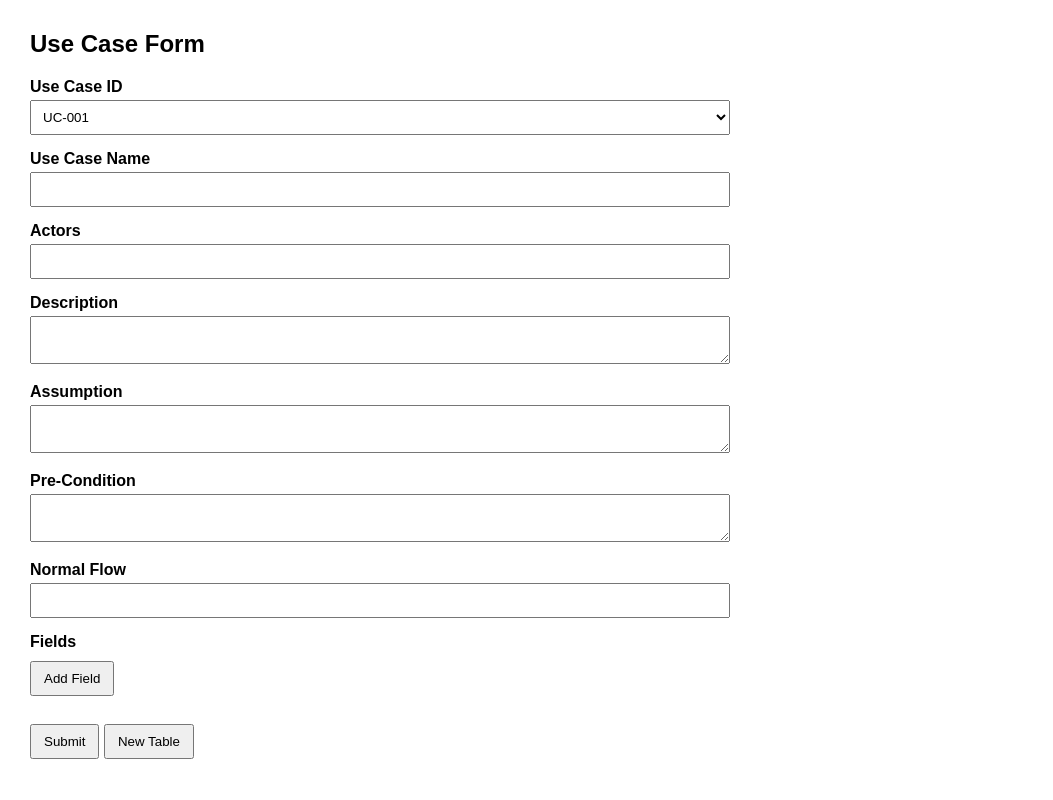
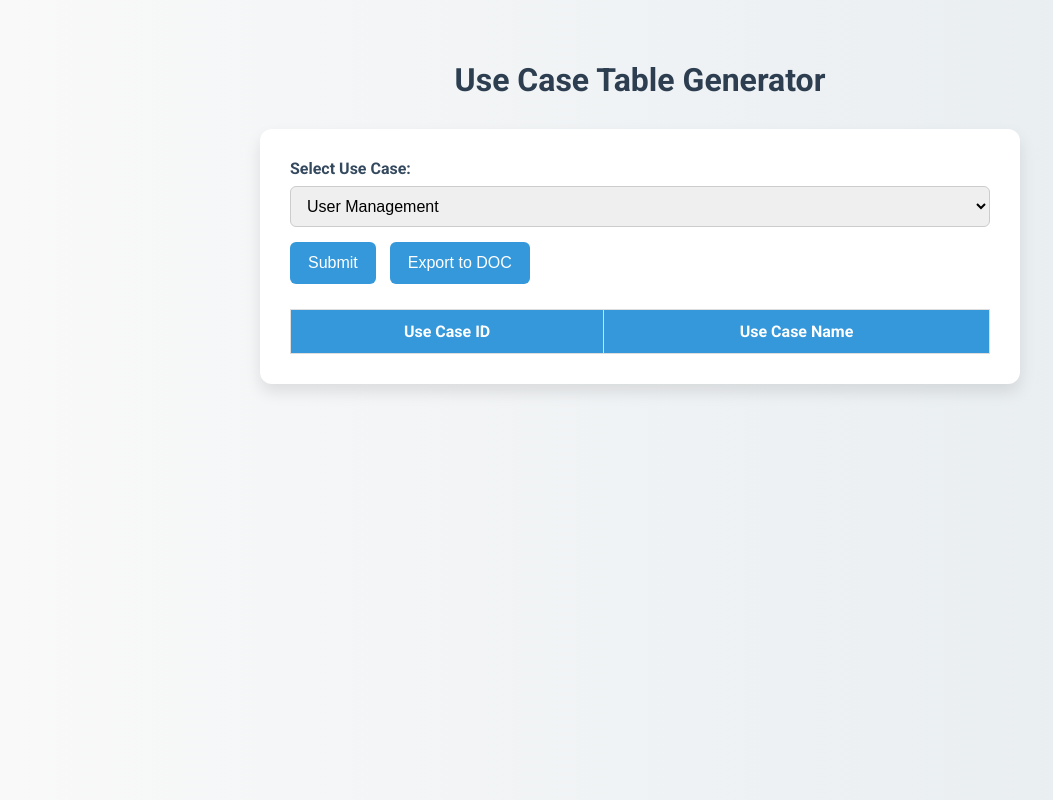
Before and after one commit to kapoorshikhar/BA, a plain HTML site: page 2_MiddlePart/index5.html in a window 1280 px wide. Shown: the whole page, without its empty margins (0-1053 px from the left). Drawn offline with Linux system fonts and the light colour scheme.

Commit message:
Update index5.html

```diff
--- a/2_MiddlePart/index5.html
+++ b/2_MiddlePart/index5.html
@@ -3,241 +3,131 @@
 <head>
   <meta charset="UTF-8" />
   <meta name="viewport" content="width=device-width, initial-scale=1.0"/>
-  <title>Use Case Form</title>
+  <title>Use Case Table Generator</title>
+  <link href="https://fonts.googleapis.com/css2?family=Roboto:wght@400;700&display=swap" rel="stylesheet">
   <style>
     body {
-      font-family: Arial, sans-serif;
-      margin: 30px;
+      font-family: 'Roboto', sans-serif;
+      background: linear-gradient(to right, #f9f9f9, #e6ecf0);
+      margin: 0;
+      padding: 40px;
     }
-    form {
+
+    h1 {
+      text-align: center;
+      color: #2c3e50;
+      margin-bottom: 30px;
+    }
+
+    .container {
       max-width: 700px;
-      margin-bottom: 40px;
+      background-color: #ffffff;
+      padding: 30px;
+      margin: auto;
+      box-shadow: 0 8px 16px rgba(0, 0, 0, 0.1);
+      border-radius: 12px;
     }
+
     label {
       font-weight: bold;
-      display: block;
-      margin-top: 15px;
+      color: #34495e;
     }
-    input[type="text"],
-    select,
-    textarea {
+
+    select, input[type="text"] {
       width: 100%;
-      padding: 8px;
-      margin-top: 4px;
-      box-sizing: border-box;
+      padding: 10px 12px;
+      margin-top: 8px;
+      margin-bottom: 15px;
+      border: 1px solid #ccc;
+      border-radius: 6px;
+      font-size: 16px;
+      transition: border-color 0.3s;
     }
-    .field-group {
-      border: 1px solid #ccc;
-      padding: 10px;
-      margin-top: 10px;
+
+    select:focus, input:focus {
+      border-color: #3498db;
+      outline: none;
     }
-    .sub-fields {
-      margin-top: 10px;
-      margin-left: 20px;
+
+    button {
+      background-color: #3498db;
+      color: white;
+      padding: 12px 18px;
+      border: none;
+      border-radius: 6px;
+      cursor: pointer;
+      font-size: 16px;
+      margin-right: 10px;
+      transition: background-color 0.3s;
     }
-    .sub-fields input {
-      margin-bottom: 5px;
+
+    button:hover {
+      background-color: #2980b9;
     }
-    button {
-      margin-top: 10px;
-      padding: 8px 12px;
-    }
+
     table {
       width: 100%;
       border-collapse: collapse;
-      margin-top: 30px;
+      margin-top: 25px;
+      font-size: 16px;
     }
-    td, th {
-      border: 1px solid #ccc;
-      padding: 8px;
+
+    th, td {
+      padding: 12px 15px;
+      border: 1px solid #ddd;
+      text-align: center;
     }
+
     th {
+      background-color: #3498db;
+      color: white;
+    }
+
+    tr:nth-child(even) {
       background-color: #f2f2f2;
-      text-align: left;
     }
-    ul {
-      margin: 0;
-      padding-left: 20px;
+
+    tr:hover {
+      background-color: #f1f9ff;
     }
   </style>
 </head>
 <body>
 
-<h2>Use Case Form</h2>
-<form id="useCaseForm">
-  <label for="useCaseIdSelect">Use Case ID</label>
-  <select id="useCaseIdSelect" name="useCaseIdSelect" onchange="toggleUseCaseIdInput()">
-    <option value="UC-001">UC-001</option>
-    <option value="UC-002">UC-002</option>
-    <option value="UC-003">UC-003</option>
-    <option value="UC-004">UC-004</option>
-    <option value="UC-005">UC-005</option>
-    <option value="UC-006">UC-006</option>
-    <option value="UC-007">UC-007</option>
-    <option value="UC-008">UC-008</option>
-    <option value="UC-009">UC-009</option>
-    <option value="Other">Other</option>
-  </select>
-  <input type="text" id="customUseCaseId" name="customUseCaseId" placeholder="Enter Use Case ID" style="display:none; margin-top: 10px;" />
+  <h1>Use Case Table Generator</h1>
 
-  <label for="useCaseName">Use Case Name</label>
-  <input type="text" id="useCaseName" name="useCaseName" required />
+  <div class="container">
+    <label for="useCaseSelect">Select Use Case:</label>
+    <select id="useCaseSelect">
+      <option value="User Management">User Management</option>
+      <option value="Account Management">Account Management</option>
+      <option value="Visit Management">Visit Management</option>
+      <option value="Contact Management">Contact Management</option>
+      <option value="Opportunity Management">Opportunity Management</option>
+      <option value="Opportunity Line-Item Management">Opportunity Line-Item Management</option>
+      <option value="Expense Management">Expense Management</option>
+      <option value="Product and Pricebook Management">Product and Pricebook Management</option>
+      <option value="Report and Dashboard Management">Report and Dashboard Management</option>
+      <option value="Other">Other</option>
+    </select>
 
-  <label for="actors">Actors</label>
-  <input type="text" id="actors" name="actors" required />
+    <input type="text" id="otherUseCase" placeholder="Enter custom use case" style="display:none;" />
 
-  <label for="description">Description</label>
-  <textarea id="description" name="description"></textarea>
+    <button onclick="addUseCase()">Submit</button>
+    <button onclick="generateDoc()">Export to DOC</button>
 
-  <label for="assumption">Assumption</label>
-  <textarea id="assumption" name="assumption"></textarea>
+    <table id="useCaseTable">
+      <thead>
+        <tr>
+          <th>Use Case ID</th>
+          <th>Use Case Name</th>
+        </tr>
+      </thead>
+      <tbody></tbody>
+    </table>
+  </div>
 
-  <label for="preCondition">Pre-Condition</label>
-  <textarea id="preCondition" name="preCondition"></textarea>
-
-  <label for="normalFlow">Normal Flow</label>
-  <input type="text" id="normalFlow" name="normalFlow" />
-
-  <label>Fields</label>
-  <div id="fieldsContainer"></div>
-  <button type="button" onclick="addField()">Add Field</button><br><br>
-
-  <button type="submit">Submit</button>
-  <button type="button" onclick="resetForm()">New Table</button>
-</form>
-
-<div id="resultTableContainer"></div>
-
-<script>
-  function toggleUseCaseIdInput() {
-    const select = document.getElementById("useCaseIdSelect");
-    const input = document.getElementById("customUseCaseId");
-    input.style.display = (select.value === "Other") ? "block" : "none";
-  }
-
-  function addField() {
-    const container = document.getElementById("fieldsContainer");
-
-    const wrapper = document.createElement("div");
-    wrapper.className = "field-group";
-
-    const fieldInput = document.createElement("input");
-    fieldInput.type = "text";
-    fieldInput.name = "fields[]";
-    fieldInput.placeholder = "Field name";
-
-    const mandatory = document.createElement("input");
-    mandatory.type = "checkbox";
-    mandatory.className = "mandatory-checkbox";
-    mandatory.title = "Mark as Mandatory";
-
-    const picklist = document.createElement("input");
-    picklist.type = "checkbox";
-    picklist.className = "picklist-checkbox";
-    picklist.title = "Enable Picklist";
-
-    const subFieldsContainer = document.createElement("div");
-    subFieldsContainer.className = "sub-fields";
-    subFieldsContainer.style.display = "none";
-
-    const addSubFieldBtn = document.createElement("button");
-    addSubFieldBtn.type = "button";
-    addSubFieldBtn.textContent = "Add Sub Field";
-    addSubFieldBtn.style.marginTop = "5px";
-    addSubFieldBtn.onclick = () => {
-      const subInput = document.createElement("input");
-      subInput.type = "text";
-      subInput.placeholder = "Sub field value";
-      subFieldsContainer.appendChild(subInput);
-    };
-
-    picklist.addEventListener("change", function () {
-      if (picklist.checked) {
-        subFieldsContainer.innerHTML = "";
-        subFieldsContainer.style.display = "block";
-        subFieldsContainer.appendChild(addSubFieldBtn);
-        addSubFieldBtn.click(); // Add one sub-field by default
-      } else {
-        subFieldsContainer.innerHTML = "";
-        subFieldsContainer.style.display = "none";
-      }
-    });
-
-    wrapper.appendChild(fieldInput);
-    wrapper.appendChild(document.createTextNode(" Mandatory "));
-    wrapper.appendChild(mandatory);
-    wrapper.appendChild(document.createTextNode(" Picklist "));
-    wrapper.appendChild(picklist);
-    wrapper.appendChild(subFieldsContainer);
-
-    container.appendChild(wrapper);
-  }
-
-  document.getElementById("useCaseForm").addEventListener("submit", function (e) {
-    e.preventDefault();
-
-    const formData = new FormData(this);
-    const useCaseId = formData.get("useCaseIdSelect") === "Other"
-      ? formData.get("customUseCaseId") || "Custom-ID"
-      : formData.get("useCaseIdSelect");
-
-    const fields = [];
-    document.querySelectorAll(".field-group").forEach(group => {
-      const fieldName = group.querySelector("input[name='fields[]']").value;
-      const isMandatory = group.querySelector(".mandatory-checkbox").checked;
-      const picklistChecked = group.querySelector(".picklist-checkbox").checked;
-
-      let subFields = [];
-      if (picklistChecked) {
-        group.querySelectorAll(".sub-fields input[type='text']").forEach(input => {
-          if (input.value.trim()) subFields.push(input.value.trim());
-        });
-      }
-
-      fields.push({ name: fieldName, mandatory: isMandatory, subFields });
-    });
-
-    const tableHTML = `
-      <h3>Submitted Use Case</h3>
-      <table>
-        <tr><th>Use Case ID</th><td>${useCaseId}</td></tr>
-        <tr><th>Use Case Name</th><td>${formData.get("useCaseName")}</td></tr>
-        <tr><th>Actors</th><td>${formData.get("actors")}</td></tr>
-        <tr><th>Description</th><td>${formData.get("description")}</td></tr>
-        <tr><th>Assumption</th><td>${formData.get("assumption")}</td></tr>
-        <tr><th>Pre-Condition</th><td>${formData.get("preCondition")}</td></tr>
-        <tr><th>Normal Flow</th><td>${formData.get("normalFlow")}</td></tr>
-        <tr><th>Fields</th>
-          <td>
-            <ul>
-              ${fields.map(field => `
-                <li>
-                  ${field.name}${field.mandatory ? ' *' : ''}
-                  ${field.subFields.length ? `
-                    <ul>
-                      ${field.subFields.map(sub => `<li>${sub}</li>`).join('')}
-                    </ul>` : ''
-                  }
-                </li>
-              `).join('')}
-            </ul>
-          </td>
-        </tr>
-      </table>
-    `;
-
-    const resultContainer = document.getElementById("resultTableContainer");
-    const newDiv = document.createElement("div");
-    newDiv.innerHTML = tableHTML;
-    resultContainer.appendChild(newDiv);
-  });
-
-  function resetForm() {
-    document.getElementById("useCaseForm").reset();
-    document.getElementById("customUseCaseId").style.display = "none";
-    document.getElementById("fieldsContainer").innerHTML = "";
-  }
-</script>
-
+  <script src="docx.min.js"></script>
+  <script src="script.js"></script>
 </body>
 </html>
```
